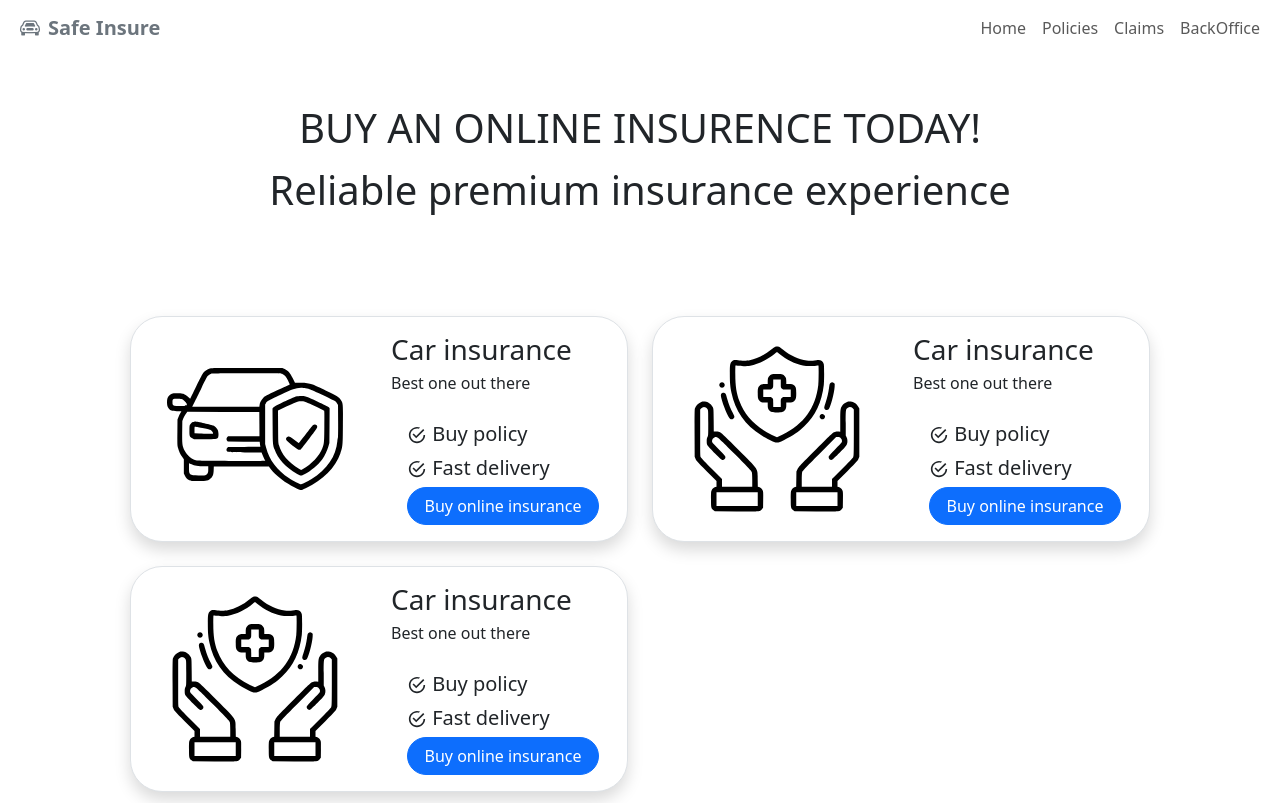
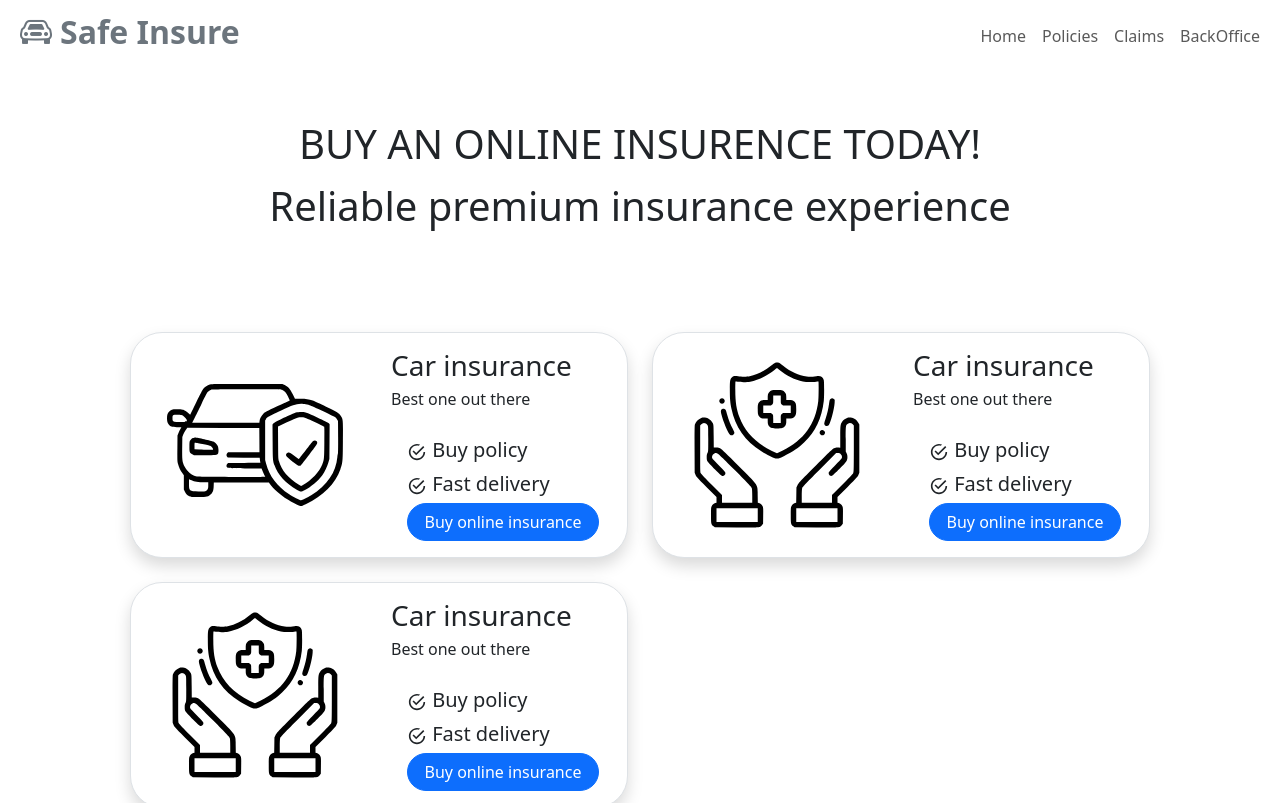
Before and after one commit to genasim/Insurance_Platform, a React (Create React App) app in the folder frontend/: page / in a window 1280 px wide. Shown: the top 803 px of the page. Built offline with nearby package versions, Linux system fonts and the light colour scheme.

Commit message:
change: extract Logo component

```diff
--- a/frontend/src/layout/Navbar.tsx
+++ b/frontend/src/layout/Navbar.tsx
@@ -1,5 +1,6 @@
 import React from 'react';
 import 'bootstrap/dist/css/bootstrap.css';
+import Logo from '../shared/components/Logo';
 
 
 const Navbar = () => {
@@ -7,10 +8,7 @@ const Navbar = () => {
         <div>
             <nav className="navbar navbar-expand-md navbar-light">
                 <div className="container-xxl">
-                    <a href="#" className="navbar-brand">
-                        <span className="fw-bold text-secondary">
-                            <i className="bi bi-car-front mx-2"></i>Safe Insure</span>
-                    </a>
+                    <Logo />
                     <button className="navbar-toggler" type="button" data-bs-toggle="collapse"
                             data-bs-target="#main-nav"
                             aria-controls="main-nav" aria-expanded="false" aria-label="Toggle navigation">
--- /dev/null
+++ b/frontend/src/shared/components/Logo.tsx
@@ -0,0 +1,12 @@
+import { FC } from "react";
+import { Link } from "react-router-dom";
+
+const Logo: FC = () => (
+  <Link to="/" className="navbar-brand fs-2">
+    <h2 className="fw-bold text-secondary">
+      <i className="bi bi-car-front mx-2"></i>Safe Insure
+    </h2>
+  </Link>
+);
+
+export default Logo;
```
